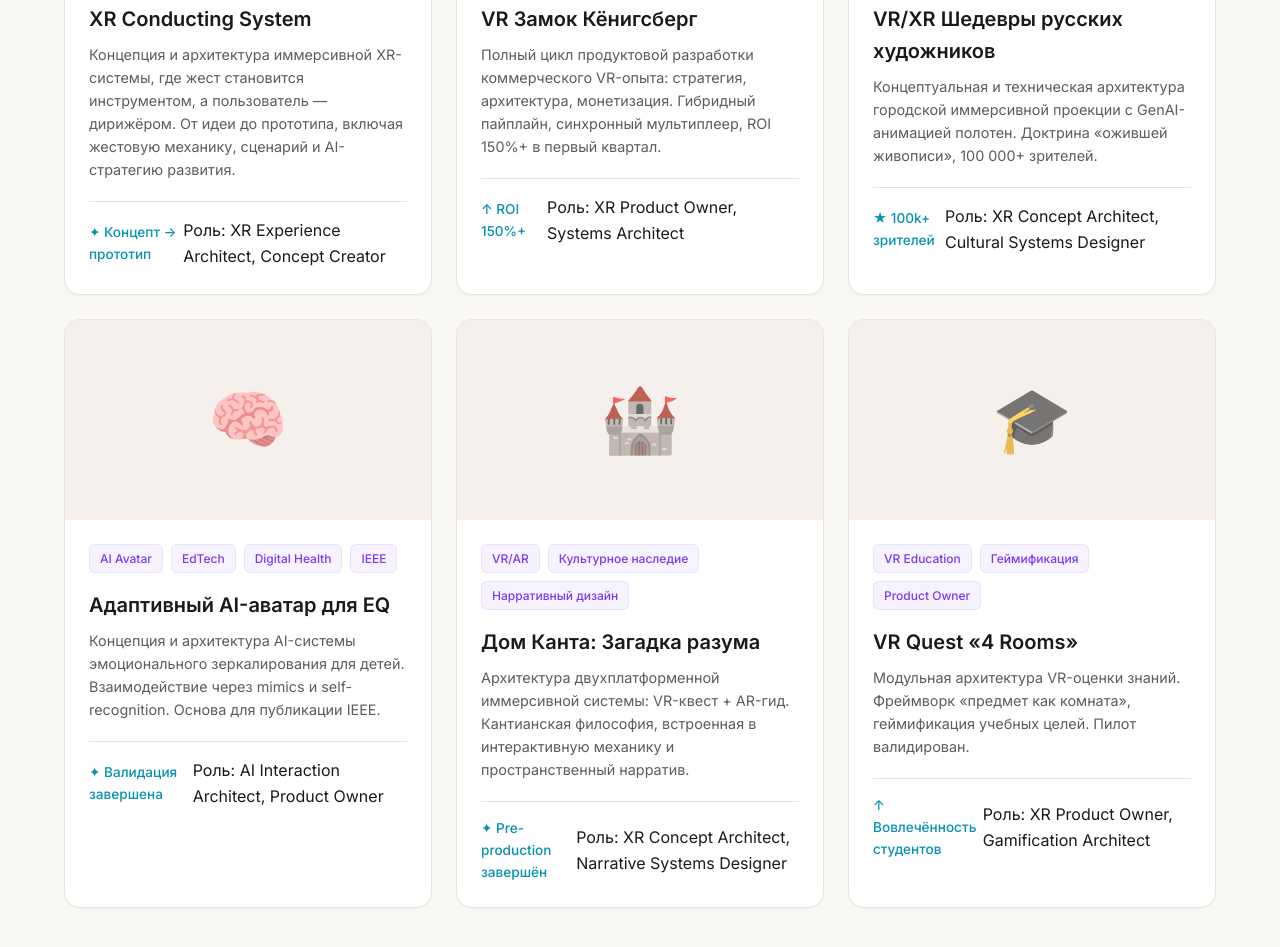
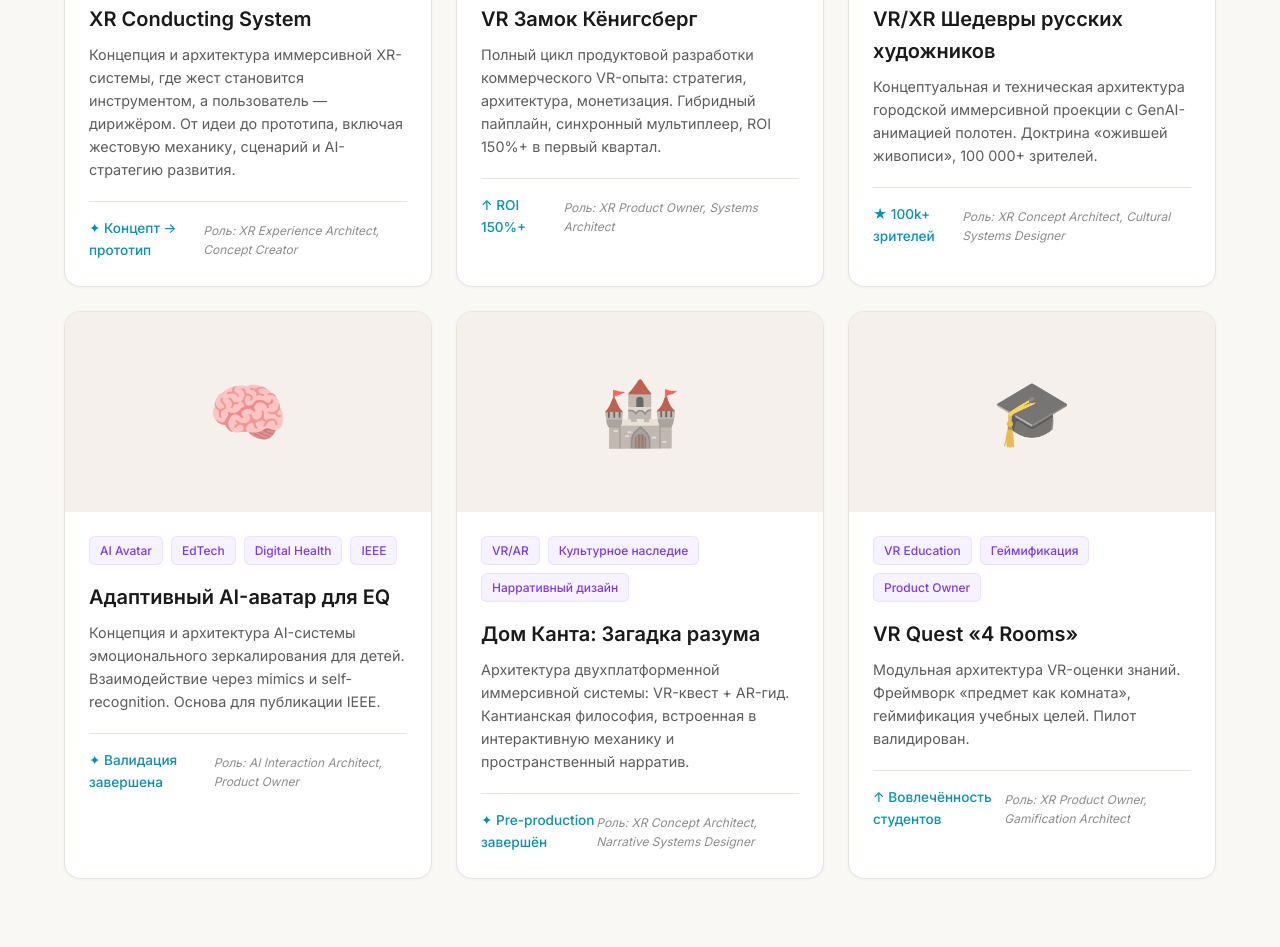
Before and after one commit to ZhannaIx/zhannaix.github.io, a plain HTML site: page index.html in a window 1280 px wide. Shown: the part 1511-2458 px from the top of the page. Drawn offline with Linux system fonts and the light colour scheme.

Commit message:
style.css

```diff
--- a/css/style.css
+++ b/css/style.css
@@ -441,16 +441,10 @@ section {
     font-weight: 500;
 }
 
-.work-link {
-    color: var(--accent-purple);
-    text-decoration: none;
-    font-size: 0.85rem;
-    font-weight: 500;
-    transition: color 0.3s;
-}
-
-.work-link:hover {
-    color: var(--accent-pink);
+.work-role {
+    color: var(--text-muted);
+    font-size: 0.75rem;
+    font-style: italic;
 }
 
 /* === ОБО МНЕ === */
```
